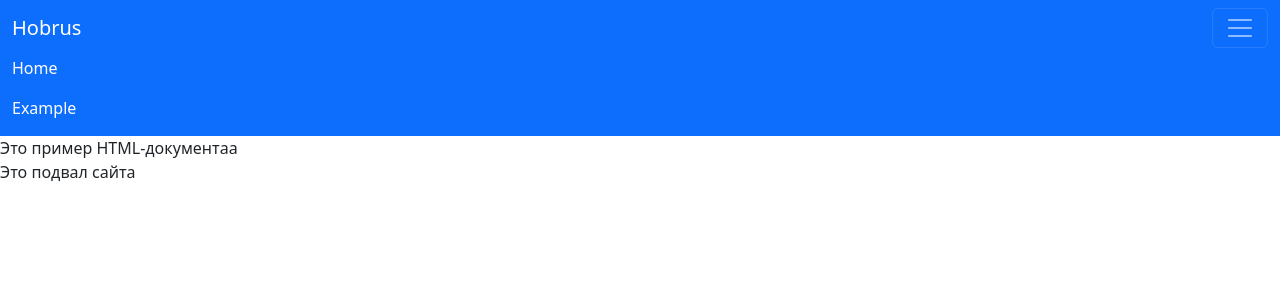
After one commit to Hobrus/HomePage, a Django app: page /example in a window 1280 px wide, after a click that opens the changed part. The commit adds this page. Shown: the top 300 px of the page. Run offline with Django 5.2, Linux system fonts and the light colour scheme.

Commit message:
3rd lesson

```diff
--- /dev/null
+++ b/HomeProject/Home/templates/base.html
@@ -0,0 +1,35 @@
+<!DOCTYPE html>
+<html lang="ru">
+<head>
+    <meta charset="UTF-8">
+    <meta name="viewport" content="width=device-width, initial-scale=1.0">
+    <title>Простой HTML-документ</title>
+    <link href="https://cdn.jsdelivr.net/npm/bootstrap@5.3.3/dist/css/bootstrap.min.css" rel="stylesheet" integrity="sha384-QWTKZyjpPEjISv5WaRU9OFeRpok6YctnYmDr5pNlyT2bRjXh0JMhjY6hW+ALEwIH" crossorigin="anonymous">
+    <script src="https://cdn.jsdelivr.net/npm/bootstrap@5.3.3/dist/js/bootstrap.bundle.min.js" integrity="sha384-YvpcrYf0tY3lHB60NNkmXc5s9fDVZLESaAA55NDzOxhy9GkcIdslK1eN7N6jIeHz" crossorigin="anonymous"></script>
+</head>
+<body>
+    <nav class="navbar bg-primary" data-bs-theme="dark">
+      <div class="container-fluid">
+        <a class="navbar-brand" href="#">Hobrus</a>
+        <button class="navbar-toggler" type="button" data-bs-toggle="collapse" data-bs-target="#navbarSupportedContent" aria-controls="navbarSupportedContent" aria-expanded="false" aria-label="Toggle navigation">
+          <span class="navbar-toggler-icon"></span>
+        </button>
+        <div class="collapse navbar-collapse" id="navbarSupportedContent">
+          <ul class="navbar-nav me-auto mb-2 mb-lg-0">
+            <li class="nav-item">
+              <a class="nav-link active" aria-current="page" href="{% url 'home' %}">Home</a>
+            </li>
+            <li class="nav-item">
+              <a class="nav-link active" aria-current="page" href="{% url 'example' %}">Example</a>
+            </li>
+          </ul>
+        </div>
+      </div>
+    </nav>
+    {% block content %}
+    {% endblock %}
+    <footer>
+        <p>Это подвал сайта</p>
+    </footer>
+</body>
+</html>
--- /dev/null
+++ b/HomeProject/Home/templates/example.html
@@ -0,0 +1,5 @@
+{% extends 'base.html' %}
+
+{% block content %}
+    Это пример HTML-документаа
+{% endblock %}
--- a/HomeProject/Home/urls.py
+++ b/HomeProject/Home/urls.py
@@ -2,5 +2,6 @@ from django.urls import path
 from . import views
 
 urlpatterns = [
-    path('', views.home, name='home')
+    path('', views.home, name='home'),
+    path('example', views.example, name='example')
 ]
--- a/HomeProject/Home/views.py
+++ b/HomeProject/Home/views.py
@@ -7,5 +7,11 @@ def home(request):
         'word1': 'kiss',
         'word2': 'me',
         'word3': 'baby',
+        'lst': ['apple', 'banana', 'cherry'],
+        'info': 'This is a test.'
     }
     return render(request, 'home.html', context)
+
+
+def example(request):
+    return render(request, 'example.html')
```
Also changed, not shown: HomeProject/Home/templates/home.html (+18 -10 lines), HomeProject/db.sqlite3.
